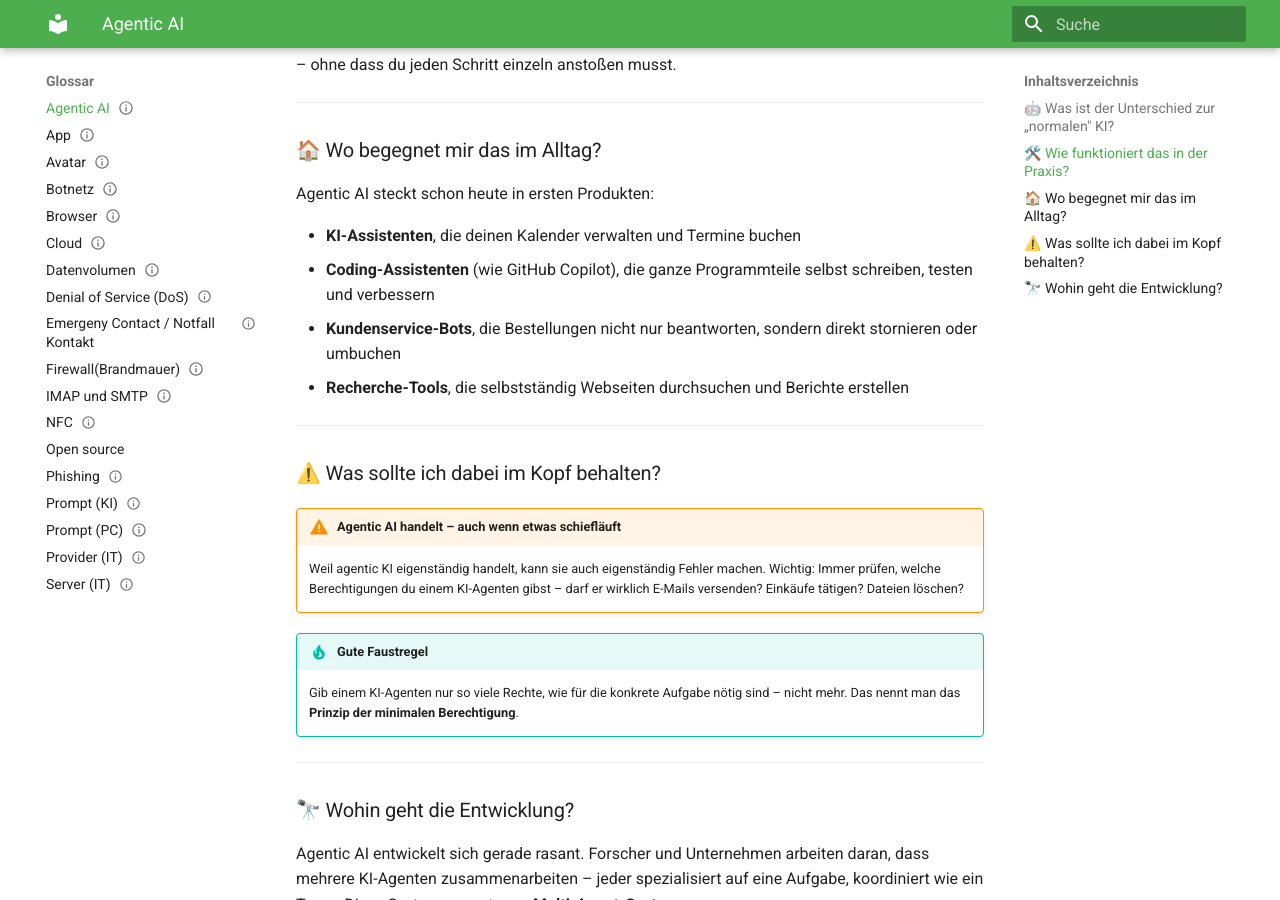
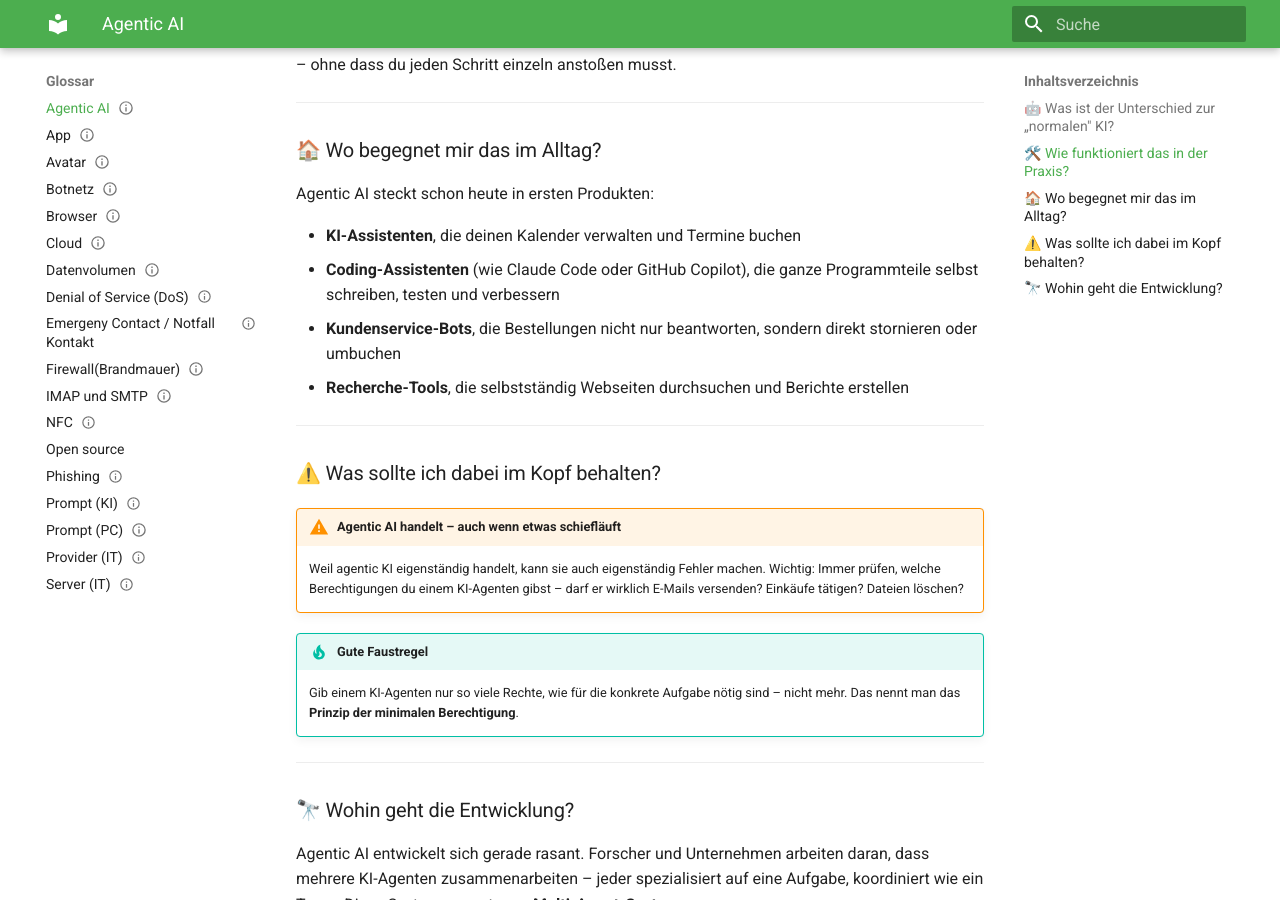
Before and after one commit to ralphmueller/digi-wissensdatenbank, an MkDocs documentation site: the page built from docs/01-glossar/agentic-ai.md, in a window 1280 px wide and 900 px high, scrolled down 1097 px. Built offline with MkDocs 1.6.1 and Material for MkDocs 9.7.7, drawn with Linux system fonts in a browser that asks for light colours.

Commit message:
Glossar Agentic AI: Claude Code in Coding-Assistenten-Liste ergänzt
Co-Authored-By: Claude Sonnet 4.6 <noreply@anthropic.com>

```diff
--- a/docs/01-glossar/agentic-ai.md
+++ b/docs/01-glossar/agentic-ai.md
@@ -49,7 +49,7 @@ Ein agentisches System würde dann:
 Agentic AI steckt schon heute in ersten Produkten:
 
 * **KI-Assistenten**, die deinen Kalender verwalten und Termine buchen
-* **Coding-Assistenten** (wie GitHub Copilot), die ganze Programmteile selbst schreiben, testen und verbessern
+* **Coding-Assistenten** (wie Claude Code oder GitHub Copilot), die ganze Programmteile selbst schreiben, testen und verbessern
 * **Kundenservice-Bots**, die Bestellungen nicht nur beantworten, sondern direkt stornieren oder umbuchen
 * **Recherche-Tools**, die selbstständig Webseiten durchsuchen und Berichte erstellen
 
```
